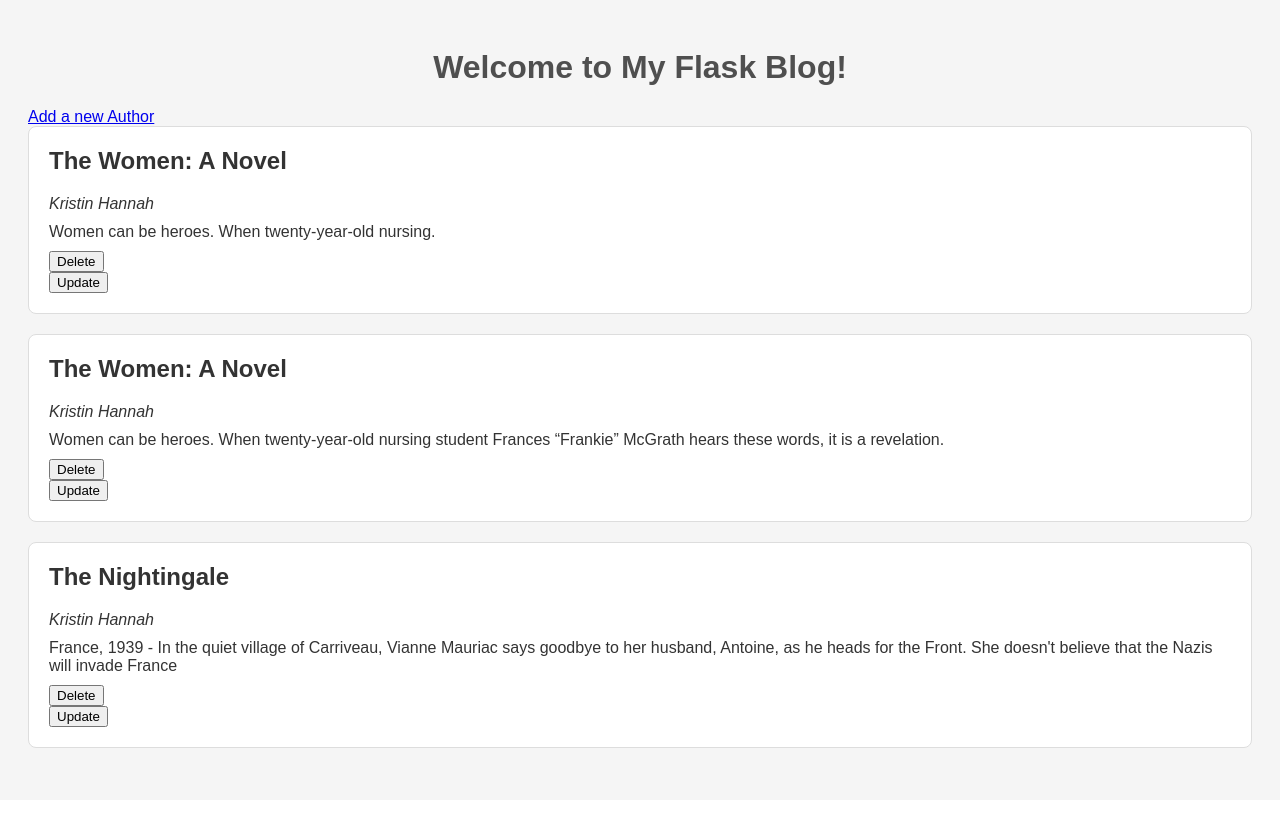
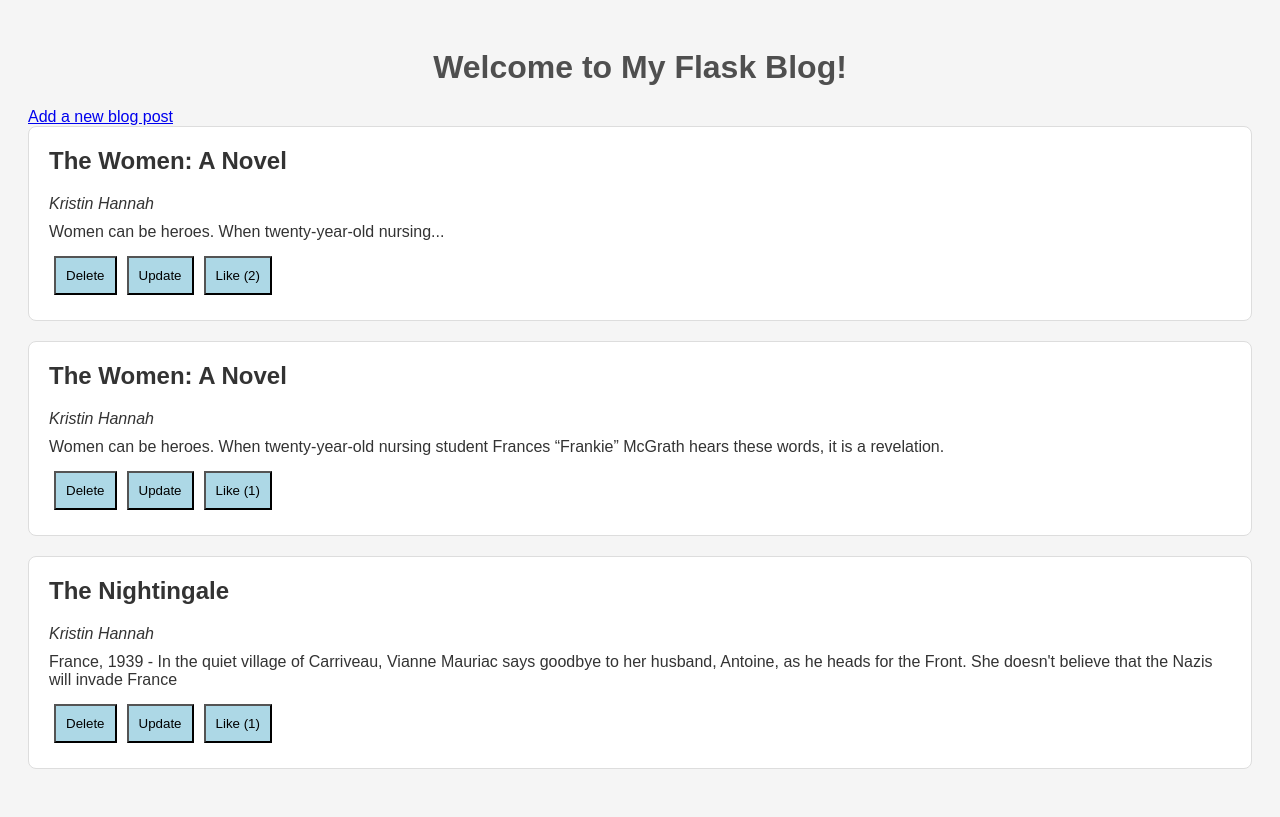
Before and after one commit to anaqc/master_blog, a Flask app: page / in a window 1280 px wide. Before the commit the page ends 748 px from the top, so only its background shows below. Run offline with Flask 3, Linux system fonts and the light colour scheme.

Commit message:
add like button

```diff
--- a/app.py
+++ b/app.py
@@ -57,7 +57,8 @@ def add():
             "id" : len(read_data()),
             "author" : request.form.get("author"),
             "title" : request.form.get("title"),
-            "content" : request.form.get("content")
+            "content" : request.form.get("content"),
+            "like": 0
         }
         data.append(new_author)
         write_data(data)
@@ -115,5 +116,17 @@ def fetch_post_by_id(post_id):
     return None
 
 
+@app.route("/like/<int:id_post>",  methods=['POST'])
+def like(id_post):
+    new_data = []
+    data = read_data()
+    if 0 <= id_post < len(data):
+        for i, dict_data in enumerate(data):
+            if i == id_post:
+                dict_data["like"] += 1
+            new_data.append(dict_data)
+    write_data(new_data)
+    return redirect(url_for('index'))
+
 if __name__ == '__main__':
     app.run(host="127.0.0.1", port=5000, debug=True)
--- a/data/data.json
+++ b/data/data.json
@@ -3,18 +3,21 @@
     "id": 0,
     "author": " Kristin Hannah ",
     "title": "The Women: A Novel",
-    "content": "Women can be heroes. When twenty-year-old nursing."
+    "content": "Women can be heroes. When twenty-year-old nursing...",
+    "like": 2
   },
   {
     "id": 1,
     "author": " Kristin Hannah ",
     "title": "The Women: A Novel",
-    "content": "Women can be heroes. When twenty-year-old nursing student Frances \u201cFrankie\u201d McGrath hears these words, it is a revelation."
+    "content": "Women can be heroes. When twenty-year-old nursing student Frances \u201cFrankie\u201d McGrath hears these words, it is a revelation.",
+    "like": 1
   },
   {
     "id": 2,
     "author": " Kristin Hannah ",
     "title": "The Nightingale",
-    "content": "France, 1939 - In the quiet village of Carriveau, Vianne Mauriac says goodbye to her husband, Antoine, as he heads for the Front. She doesn't believe that the Nazis will invade France "
+    "content": "France, 1939 - In the quiet village of Carriveau, Vianne Mauriac says goodbye to her husband, Antoine, as he heads for the Front. She doesn't believe that the Nazis will invade France ",
+    "like": 1
   }
 ]
--- a/static/style.css
+++ b/static/style.css
@@ -25,3 +25,14 @@ h1 {
 .post p {
     margin: 10px 0;
 }
+
+.container {
+    display: flex;
+    flex-direction: row;
+}
+
+.item {
+    background-color: lightblue;
+    padding: 10px;
+    margin: 5px;
+}
--- a/templates/add.html
+++ b/templates/add.html
@@ -6,7 +6,7 @@
      <link rel="stylesheet" href="{{ url_for('static', filename='style.css') }}">
 </head>
 <body>
-    <h1>Add new Author</h1>
+    <h1>Add new blog post</h1>
     <form action='/add' method='POST'>
         <label for="author">Author:</label>
         <input type="text" id="author" name="author" required>
--- a/templates/index.html
+++ b/templates/index.html
@@ -8,19 +8,26 @@
 </head>
 <body>
     <h1>Welcome to My Flask Blog!</h1>
-    <a href="{{ url_for('add') }}">Add a new Author</a>
+    <a href="{{ url_for('add') }}">Add a new blog post</a>
      <br>
     {% for post in posts %}
     <div class="post">
         <h2>{{ post['title'] }}</h2>
         <p><em>{{ post['author'] }}</em></p>
         <p>{{ post['content'] }}</p>
-        <form action="/delete/{{ post['id'] }}" method="POST" >
-            <button type="submit" name="delete"> Delete </button>
-        </form>
-        <form action="/update/{{ post['id'] }}" method="GET">
-            <button type="submit" name="update"> Update </button>
-        </form>
+        <div class="container">
+
+            <form action="/delete/{{ post['id'] }}" method="POST" >
+                <button class="item" type="submit" name="delete"> Delete </button>
+            </form>
+
+            <form action="/update/{{ post['id'] }}" method="GET">
+                <button class="item" type="submit" name="update"> Update </button>
+            </form>
+            <form action="/like/{{ post['id'] }}" method="POST">
+                <button class="item" type="submit" name="like"> Like ({{ post['like'] }}) </button>
+            </form>
+        </div>
     </div>
     {% endfor %}
 </body>
```
